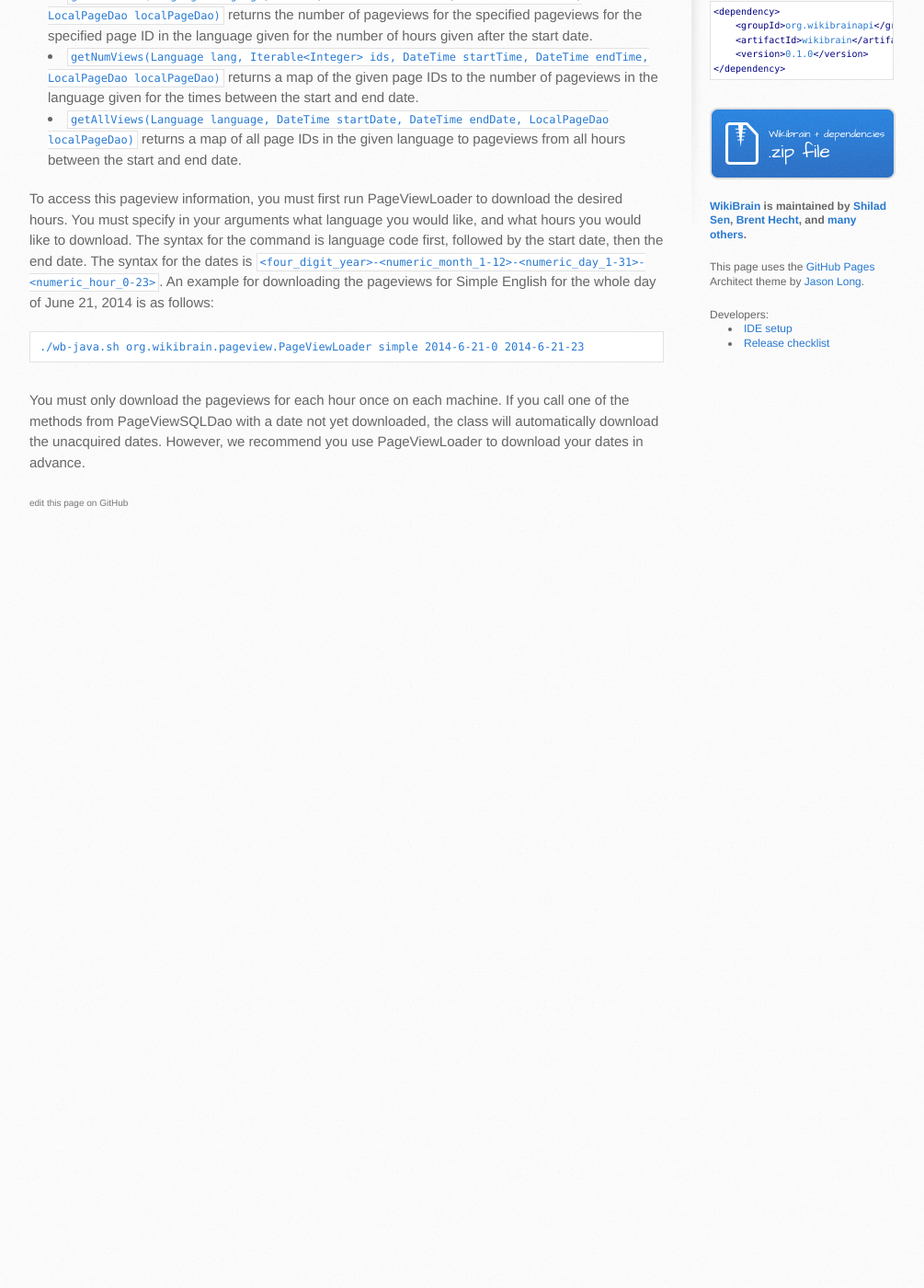
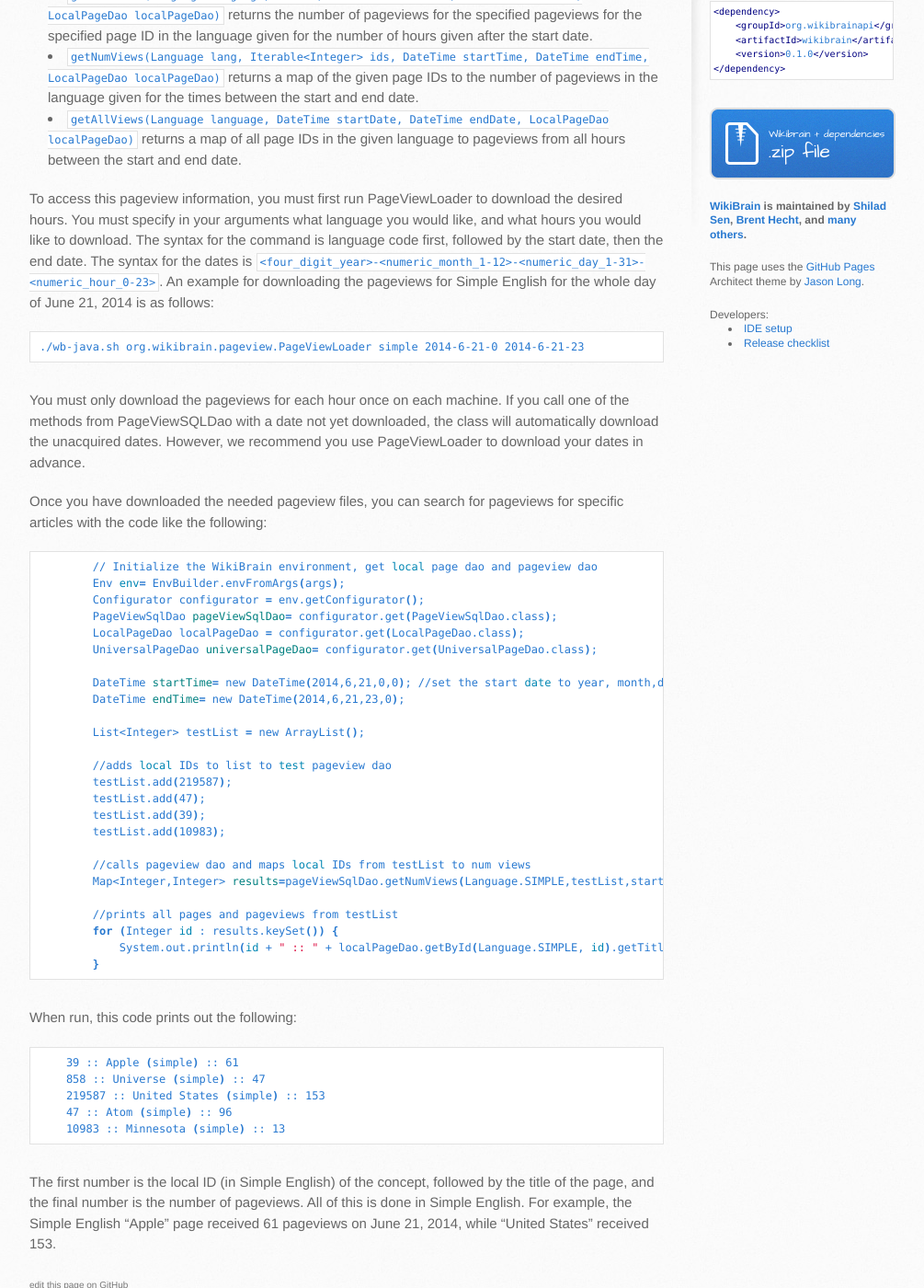
Before and after one commit to shilad/wikibrain, a Jekyll site: the page built from tutorial/views.md, in a window 1280 px wide and 1400 px high, scrolled down 456 px. Shown: the whole window at 92% size, without its empty margins (138-1143 px from the left). Built offline with Jekyll 4.4.1, drawn with Linux system fonts in a browser that asks for light colours; nearby versions of some CDN libraries; Markdown is read by kramdown in place of the engine named in the settings; before the commit the page ends 1035 px from its top, so only the background shows below that.

Commit message:
Update views.md

````diff
--- a/tutorial/views.md
+++ b/tutorial/views.md
@@ -17,3 +17,45 @@ To access this pageview information, you must first run PageViewLoader to downlo
 ./wb-java.sh org.wikibrain.pageview.PageViewLoader simple 2014-6-21-0 2014-6-21-23
 ```
 You must only download the pageviews for each hour once on each machine. If you call one of the methods from PageViewSQLDao with a date not yet downloaded, the class will automatically download the unacquired dates. However, we recommend you use PageViewLoader to download your dates in advance.
+
+Once you have downloaded the needed pageview files, you can search for pageviews for specific articles with the code like the following:
+
+```bash
+        // Initialize the WikiBrain environment, get local page dao and pageview dao
+        Env env= EnvBuilder.envFromArgs(args);
+        Configurator configurator = env.getConfigurator();
+        PageViewSqlDao pageViewSqlDao= configurator.get(PageViewSqlDao.class);
+        LocalPageDao localPageDao = configurator.get(LocalPageDao.class);
+        UniversalPageDao universalPageDao= configurator.get(UniversalPageDao.class);
+
+        DateTime startTime= new DateTime(2014,6,21,0,0); //set the start date to year, month,day, hour, min
+        DateTime endTime= new DateTime(2014,6,21,23,0);
+
+        List<Integer> testList = new ArrayList();
+
+        //adds local IDs to list to test pageview dao
+        testList.add(219587);
+        testList.add(47);
+        testList.add(39);
+        testList.add(10983);
+
+        //calls pageview dao and maps local IDs from testList to num views
+        Map<Integer,Integer> results=pageViewSqlDao.getNumViews(Language.SIMPLE,testList,startTime,endTime,localPageDao);
+
+        //prints all pages and pageviews from testList
+        for (Integer id : results.keySet()) {
+            System.out.println(id + " :: " + localPageDao.getById(Language.SIMPLE, id).getTitle().toString() + " :: " + results.get(id));
+        }
+```
+
+When run, this code prints out the following:
+
+```bash
+    39 :: Apple (simple) :: 61
+    858 :: Universe (simple) :: 47
+    219587 :: United States (simple) :: 153
+    47 :: Atom (simple) :: 96
+    10983 :: Minnesota (simple) :: 13
+```
+
+The first number is the local ID (in Simple English) of the concept, followed by the title of the page, and the final number is the number of pageviews. All of this is done in Simple English. For example, the Simple English "Apple" page received 61 pageviews on June 21, 2014, while "United States" received 153.
````
